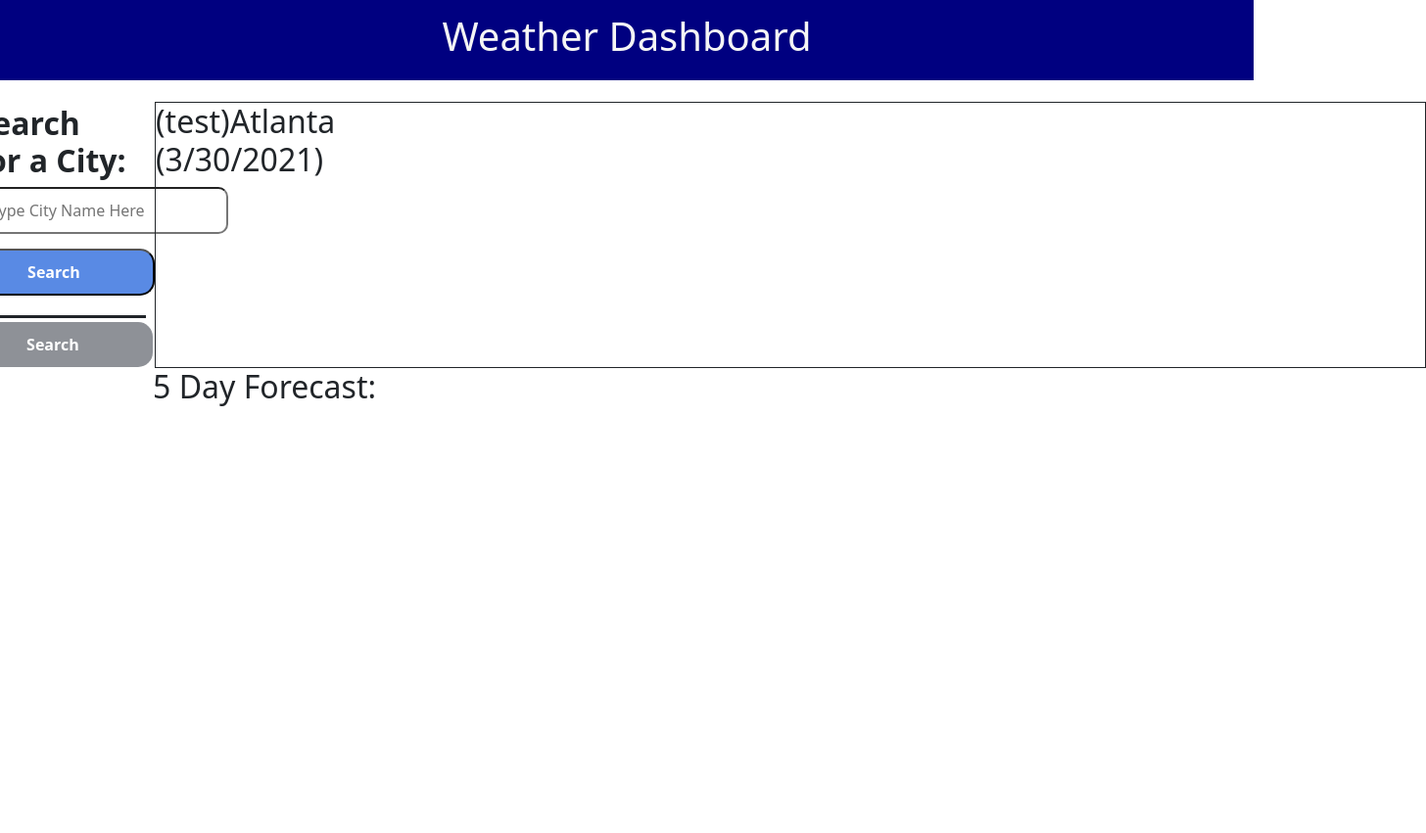
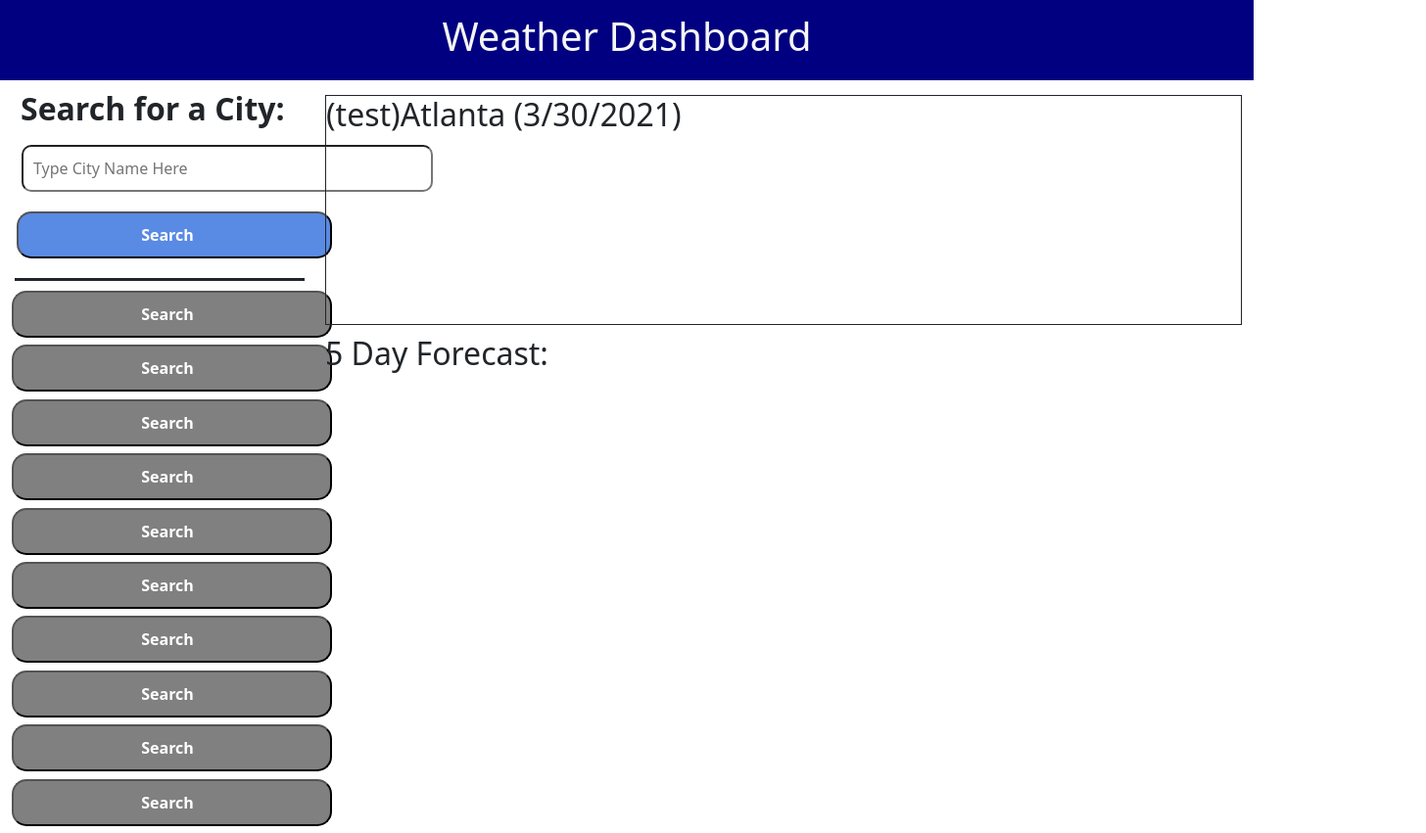
Before and after one commit to jakelw96/weather-dashboard, a plain HTML site: page index.html in a window 1280 px wide. Shown: the whole page at 98% size, 1456 px wide, since content can reach past the window. Before the commit the page ends 800 px from the top, so only its background shows below. Drawn offline with nearby package versions, Linux system fonts and the light colour scheme; some icons are missing.

Commit message:
Finished initial html and css on page

```diff
--- a/assets/css/style.css
+++ b/assets/css/style.css
@@ -14,72 +14,63 @@ header h1 {
   color: whitesmoke;
 }
 
-.search-container {
-  margin-left: -10%;
-}
-
-.prev-cities {
-  padding-top: 2%;
-}
-
-.prev-cities-btns {
-  list-style-type: none;
-}
-
-.forecast {
-  margin-left: 6.5%;
-}
-
-.btn {
-  padding-left: 35%;
-  padding-right: 45%;
-  padding-top: 10px;
-  padding-bottom: 10px;
-  border-radius: 15px;
-  background-color: rgb(142, 145, 151);
-  color: white;
-  font-weight: bolder;
-}
-
-.right-col {
-  padding-top: 2%;
-  padding-right: ;
-}
-
-.current-weather-box {
-  padding-bottom: 20%;
-  padding-right: 140%;
-}
-
+/*Styles for search items and search btn*/
 .search {
   font-weight: bolder;
-  padding-top: 25px;
-  margin-left: 4%;
+  padding: 10px 9px;
 }
 
 .city-search {
   margin-left: 10px;
-  padding: 10px 10px 10px 10px;
+  padding: 10px 59% 10px 10px;
   border-radius: 10px;
 }
 
 .search-btn-box {
-  margin-top: 15px;
+  margin-top: 20px;
+  padding-left: 5px;
 }
 
 .searchBtn {
-  padding-left: 35%;
-  padding-right: 45%;
-  padding-top: 10px;
-  padding-bottom: 10px;
+  padding: 10px 48% 10px 43%;
   border-radius: 15px;
   background-color: rgb(89, 138, 228);
   color: white;
   font-weight: bolder;
 }
 
-.btnBorder {
+.searchBtnBorder {
   padding-top: 20px;
   margin-left: 1%;
-  width: 108%;
+  width: 100%;
 }
+
+/*Styles for previous cities and btns*/
+.prev-cities-container {
+  padding-top: 10px;
+}
+
+.prev-city-btn-box {
+  padding-bottom: 2.5%;
+}
+
+.prev-city-btns {
+  padding: 10px 47% 10px 44%;
+  background-color: gray;
+  color: white;
+  border-radius: 15px;
+  font-weight: bolder;
+}
+
+/*Styles for current weather and 5 day forecast*/
+.curr-weather {
+  padding-top: 15px;
+}
+
+.current-weather-box {
+  padding-bottom: 20%;
+}
+
+.forecast {
+  padding-top: 1%;
+}
--- a/index.html
+++ b/index.html
@@ -15,10 +15,10 @@
         <h1>Weather Dashboard</h1>
     </header>
 
-    <div class="container">
+    <div class="container-fluid">
       <div class="row">
         <!--Box to hold search h1, city search, search btn-->
-        <div class="col-2 search-container">
+        <div class="col-3 search-container">
           <h2 class="search">Search for a City:</h2>
           <div class="input-box">
             <input class="city-search" type="text" placeholder="Type City Name Here">
@@ -27,25 +27,53 @@
             <button class="searchBtn" id="searchBtn">Search</button>
           </div>
           <!--Border below search button-->
-          <div class="border-bottom border-3 border-dark btnBorder"></div>
+          <div class="border-bottom border-3 border-dark searchBtnBorder"></div>
           <!--Box to hold previously searched cities-->
-          <div class="prev-cities">
-            <button class="btn">Search</button>
+          <div class="prev-cities-container">
+            <!--Box to hold btns for prev cities-->
+            <div class="prev-city-btn-box">
+              <button class="prev-city-btns">Search</button>
+            </div>
+            <div class="prev-city-btn-box">
+              <button class="prev-city-btns">Search</button>
+            </div>
+            <div class="prev-city-btn-box">
+              <button class="prev-city-btns">Search</button>
+            </div>
+            <div class="prev-city-btn-box">
+              <button class="prev-city-btns">Search</button>
+            </div>
+            <div class="prev-city-btn-box">
+              <button class="prev-city-btns">Search</button>
+            </div>
+            <div class="prev-city-btn-box">
+              <button class="prev-city-btns">Search</button>
+            </div>
+            <div class="prev-city-btn-box">
+              <button class="prev-city-btns">Search</button>
+            </div>
+            <div class="prev-city-btn-box">
+              <button class="prev-city-btns">Search</button>
+            </div>
+            <div class="prev-city-btn-box">
+              <button class="prev-city-btns">Search</button>
+            </div>
+            <div class="prev-city-btn-box">
+              <button class="prev-city-btns">Search</button>
+            </div>
           </div>
         </div>
-
-        <!--Box to hold current weather data-->
-        <div class="col-10 right-col">
+          <!--Box to hold current weather data-->
+        <div class="col-9 curr-weather">
           <div class="border border-1 border-dark current-weather-box">
             <div>
               <h2 id="city-date">(test)Atlanta (3/30/2021)</h3>
             </div>
           </div>
-        </div>
-
-        <!--Box to hold 5 day forecast-->
-        <div class="col forecast">
-          <h2>5 Day Forecast:</h2>
+          <!--Box to hold 5 day forecast-->
+          <div class="forecast">
+            <h2>5 Day Forecast:</h2>
+          </div>
         </div>
       </div>
     </div>
```
